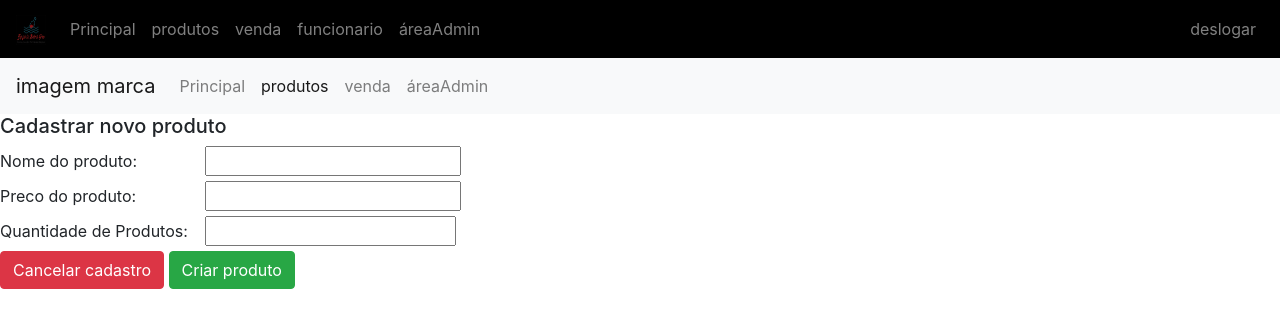
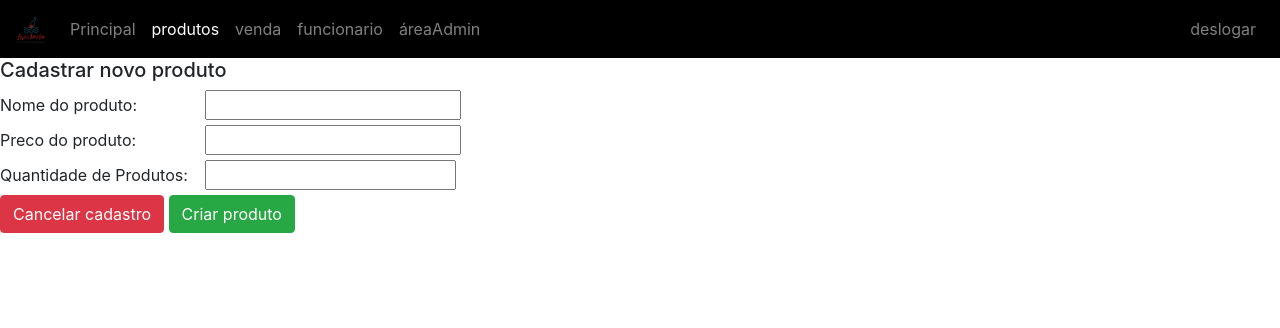
Before and after one commit to Renato-A-C/PythonNormal, a Django app: page /cruproduto/criar_produto/ in a window 1280 px wide. Shown: the top 328 px of the page. Run offline with Django 4.2, Linux system fonts and the light colour scheme; the visitor is signed in with stand-in values (Sample User, id 1); some libraries are stand-ins or nearby versions.

Commit message:
att
Mk2.algumacoisa

```diff
--- a/Dejango/BarTobias/Tobias/templates/base.html
+++ b/Dejango/BarTobias/Tobias/templates/base.html
@@ -5,9 +5,7 @@
     <meta charset="UTF-8" />
     <meta name="viewport" content="width=device-width, initial-scale=1.0" />
     <title>
-      {% block title %}
-
-      {% endblock %}
+      {% block title %}{% endblock %}
     </title>
     <style>
       label {
--- a/Dejango/BarTobias/Tobias/templates/crufunc/alterar_funcionario.html
+++ b/Dejango/BarTobias/Tobias/templates/crufunc/alterar_funcionario.html
@@ -1,4 +1,5 @@
 {% extends 'base.html' %}
+{% block title %}Alterar Funcionario{% endblock title %}
 {% block active4 %}active{% endblock active4 %}{% block desativa4 %}disabled{% endblock desativa4 %}
 {% load static %}
 {% block content %}
--- a/Dejango/BarTobias/Tobias/templates/crufunc/cad_funcionario.html
+++ b/Dejango/BarTobias/Tobias/templates/crufunc/cad_funcionario.html
@@ -1,4 +1,5 @@
 {% extends 'base.html' %}
+{% block title %}Cadastrar novos Funcionarios{% endblock title %}
 {% block active4 %}active{% endblock active4 %}{% block desativa4 %}disabled{% endblock desativa4 %}
 {% load static %}
 {% block content %}
--- a/Dejango/BarTobias/Tobias/templates/cruproduto/alterar_produto.html
+++ b/Dejango/BarTobias/Tobias/templates/cruproduto/alterar_produto.html
@@ -1,6 +1,6 @@
 {% extends 'base.html' %}
-{% block navbar %}
-{% endblock navbar %}
+{% block title %}Alterar Produto {{Produto.id}}{% endblock title %}
+{% block active2 %}active{% endblock active2 %}{% block desativa2 %}disabled{% endblock desativa2 %}
 {% block content %}
 
   <div class="card-body">
--- a/Dejango/BarTobias/Tobias/templates/cruproduto/criar_produto.html
+++ b/Dejango/BarTobias/Tobias/templates/cruproduto/criar_produto.html
@@ -1,28 +1,8 @@
 {% extends "base.html" %}
+{% block title %}Criando produto{% endblock title %}
+{% block active2 %}active{% endblock active2 %}{% block desativa2 %}disabled{% endblock desativa2 %}
 {% block content %}
-<nav class="navbar navbar-expand-lg navbar-light bg-light">
-  <a class="navbar-brand" href="#">imagem marca</a>
-  <button class="navbar-toggler" type="button" data-toggle="collapse" data-target="#navbarNav" aria-controls="navbarNav" aria-expanded="false" aria-label="Toggle navigation">
-    <span class="navbar-toggler-icon"></span>
-  </button>
-  <div class="collapse navbar-collapse" id="navbarNav">
-    <ul class="navbar-nav">
-      <li class="nav-item ">
-        <a class="nav-link " href="{% url 'principal' %}">Principal </a>
-      </li>
-      <li class="nav-item active">
-        <a class="nav-link disabled" href="{% url 'lista_produto' %}">produtos<span class="sr-only">(current)</span></a>
-      </li>
-      <li class="nav-item">
-        <a class="nav-link" href="{% url 'venda' %}">venda</a>
-      </li>
-      <li class="nav-item">
-        <a class="nav-link" href="{% url 'admin:index' %}">áreaAdmin</a>
-      </li>
 
-    </ul>
-  </div>
-</nav>
 
 <div class="label align-content-sm-center " >
     <div class="row justify-content-center"></div>
--- a/Dejango/BarTobias/Tobias/templates/cruproduto/lista_produto.html
+++ b/Dejango/BarTobias/Tobias/templates/cruproduto/lista_produto.html
@@ -1,7 +1,6 @@
 {% extends 'base.html' %}
-{% block navbar %}
-
-{% endblock navbar %}
+{% block title %}Central de produtos{% endblock title %}
+{% block active2 %}active{% endblock active2 %}{% block desativa2 %}disabled{% endblock desativa2 %}
 {% block content %}
 
 <a type="button" class="btn btn-primary" href="{% url 'principal' %}">Voltar</a>
--- a/Dejango/BarTobias/Tobias/templates/cruvenda/lista_venda.html
+++ b/Dejango/BarTobias/Tobias/templates/cruvenda/lista_venda.html
@@ -1,4 +1,5 @@
 {% extends 'base.html' %}
+{% block title %}Listando vendas{% endblock title %}
 {% block active3 %}active{% endblock active3 %}{% block desativa3 %}disabled{% endblock desativa3 %}
 {% load static %}
 {% block content %}
--- a/Dejango/BarTobias/Tobias/templates/cruvenda/venda.html
+++ b/Dejango/BarTobias/Tobias/templates/cruvenda/venda.html
@@ -1,4 +1,5 @@
 {% extends 'base.html' %}
+{% block title %}Vamos vender{% endblock title %}
 {% block active3 %}active{% endblock active3 %}{% block desativa3 %}disabled{% endblock desativa3 %}
 {% load static %}
 {% block content %}
--- a/Dejango/BarTobias/Tobias/templates/principal.html
+++ b/Dejango/BarTobias/Tobias/templates/principal.html
@@ -1,5 +1,5 @@
 {% extends 'base.html' %}
-
+{% block active1 %}active{% endblock active1 %}{% block desativa1 %}disabled{% endblock desativa1 %}
 {% block content %}
 
 <h3><a type="button" class="btn btn-primary" href="{% url 'logout' %}">deslogar</a></h3>
```
Also changed, not shown: Dejango/BarTobias/BarTobias/settings.py (+6 -1 lines), Dejango/BarTobias/Tobias/forms.py (+3 -15 lines), Dejango/BarTobias/Tobias/templates/crufunc/lista_funcionario.html (+8 -0 lines), Dejango/BarTobias/Tobias/templates/cruproduto/consulta_produto.html (+2 -23 lines).
